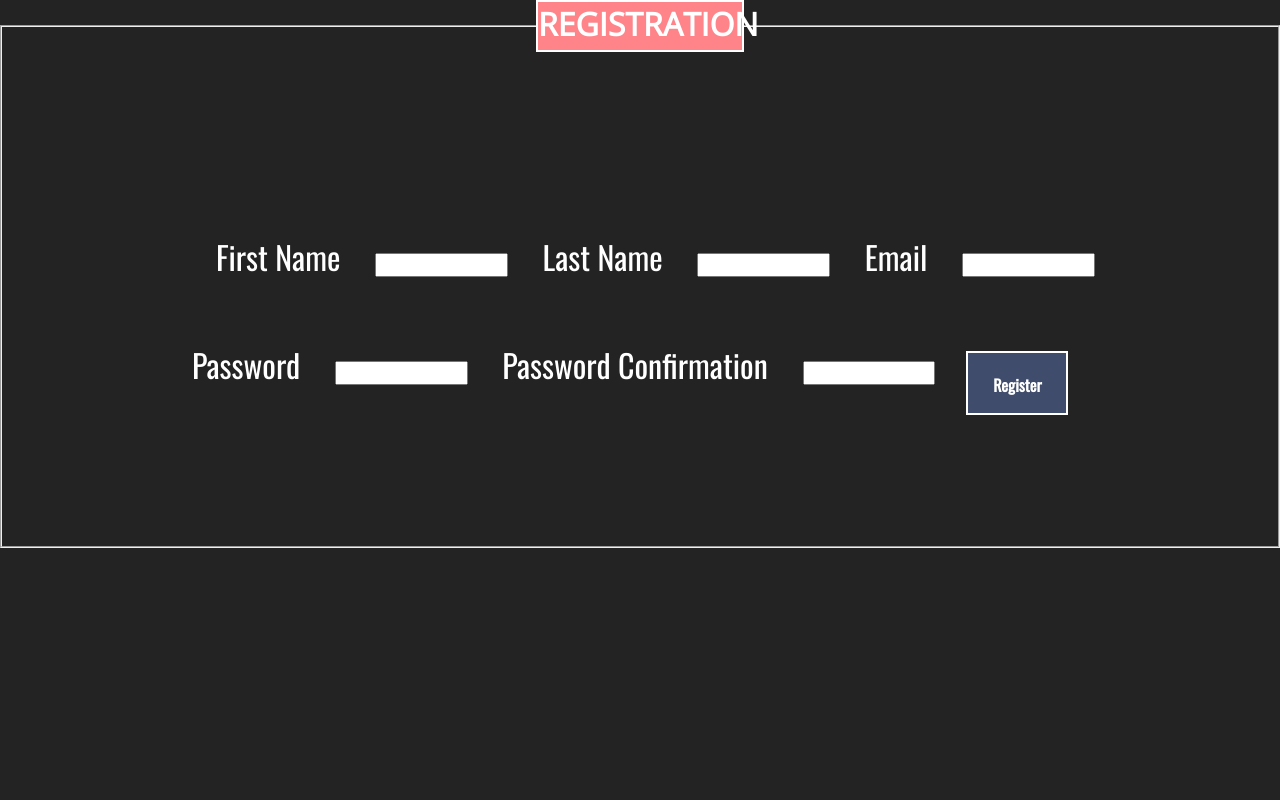
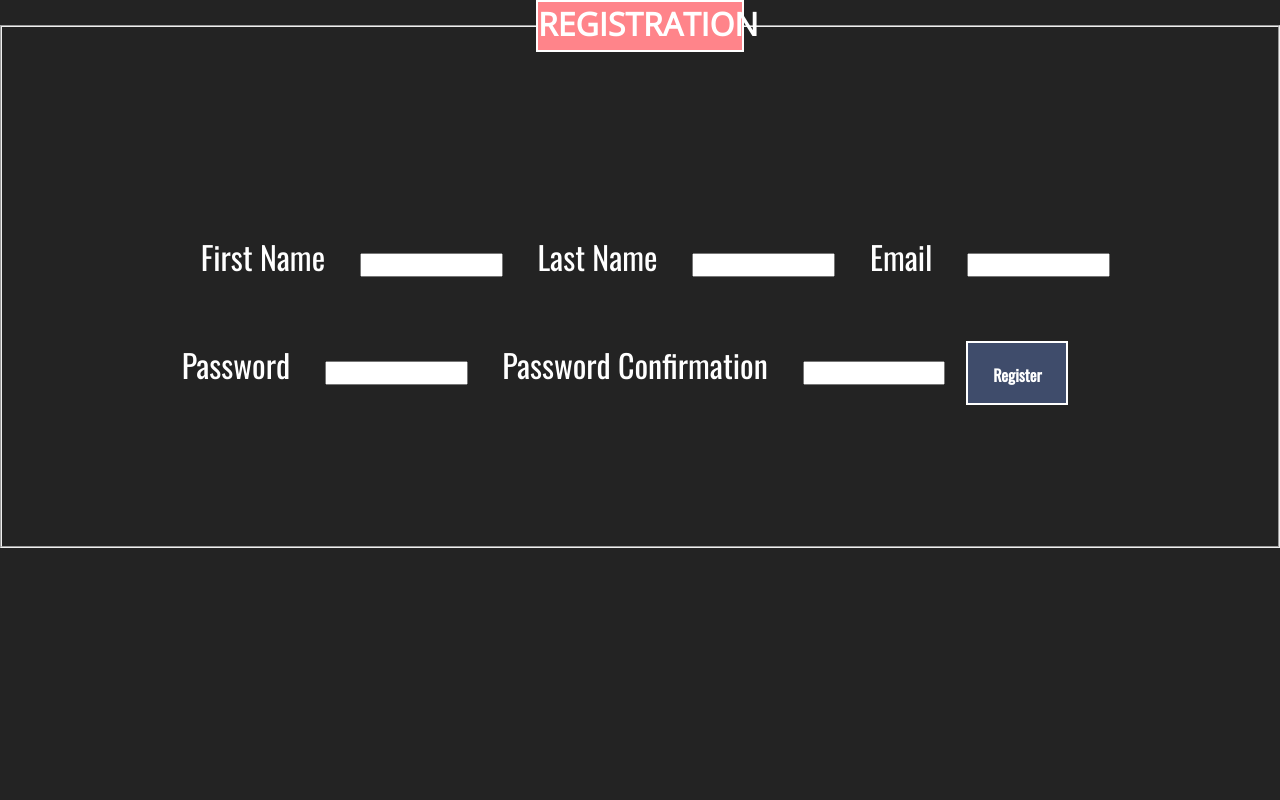
Before and after one commit to Charizard9000/Winter-Project, a CodeIgniter app: page /users/new in a window 1280 px wide. Run offline with CodeIgniter, Linux system fonts and the light colour scheme; some libraries are stand-ins or nearby versions.

```diff
--- a/application/views/Users/new_user.php
+++ b/application/views/Users/new_user.php
@@ -2,11 +2,11 @@
 <head>
 	<title>Register</title>
 </head>
+<link rel="stylesheet" type="text/css" href="<?= base_url('assets/css/issyfood.css') ?>">
+<link rel="stylesheet" type="text/css" href="https://fonts.googleapis.com/css?family=Open+Sans">
+<link href='https://fonts.googleapis.com/css?family=Oswald' rel='stylesheet' type='text/css'>
+<link href='https://fonts.googleapis.com/css?family=Roboto' rel='stylesheet' type='text/css'>
 <script type="text/javascript" src="https://ajax.googleapis.com/ajax/libs/jquery/1.4.4/jquery.min.js"></script>
-<link rel="stylesheet" type="text/css" href="<?= base_url('assets/css/issyfood.css') ?>">
-<link rel="stylesheet" type="text/css" href="http://fonts.googleapis.com/css?family=Open+Sans">
-<link rel="stylesheet" type="text/css" href="http://fonts.googleapis.com/css?family=roboto">
-<link rel="stylesheet" type="text/css" href="http://fonts.googleapis.com/css?family=oswald">
 <style>
 form{
 	width:100%;
@@ -40,14 +40,15 @@ label{
 input{
 	height: 3%;
 	text-align: center;
-	margin: 0px; auto;
-	width: 13%;
+	margin: 0px auto;
+	width: 14%;
 	font-size: 1em;
 	font-weight: bold;
 	font-color: green;
 }
 #regi_button{
 	text-align: center;
+	vertical-align: top;
 	border: 2pt solid white;
 	font-family: "oswald";
 	padding: 2%;
@@ -58,12 +59,12 @@ input{
 	background-color: rgba(63,76,107,1);
 	width:10%;
 	float:right;
-	margin-top: 4%;
+	margin-top: 3%;
 	margin-right: 8%;
 }
 #regi_button:hover{
-	text-align:center;
-	display:block;
+	text-align: center;
+	display: block;
 	width:10%;
 	background-color: rgba(63,76,31,1);
 }
--- a/assets/css/issyfood.css
+++ b/assets/css/issyfood.css
@@ -1,5 +1,5 @@
 * {
-	font-family: "Open Sans", sans-serif, serif;
+	font-family: "Open Sans", "Oswald", "Roboto", sans-serif, serif;
 	margin: 0px auto;
 	padding: 0px;
 }
@@ -7,6 +7,7 @@
 #content{
 	width: 100%;
 	background-color: rgb(35,35,35);
+	padding-bottom: 3%;
 }
 
 #header{
@@ -65,7 +66,7 @@
 	background-color: rgb(35,35,35);
 	text-align: center;
 	color: white;
-	font-family: "roboto";
+	font-family: "Serif";
 	font-size: 10em;
 	padding-bottom: 15px;
 }
@@ -82,11 +83,13 @@
 }
 
 .restaurant{
-	border: 5px solid black;
+	border-top: 7px solid #212121;
+	border-top: 7px solid #212121;
 	background: rgb(255,132,138);
 }
 .restaurant_d{
-	border: 5px solid white;
+	border-top: 7px solid white;
+	border-bottom: 7px solid white;
 	background-color: rgb(7,182,155);
 }
 
@@ -106,7 +109,7 @@ h2{
 }
 
 h3{
-	font-family: "open sans";
+	font-family: "Open Sans";
 	float: right;
 
 }
```
Also changed, not shown: application/views/home.php (+6 -6 lines), assets/images/11.jpg (added).
